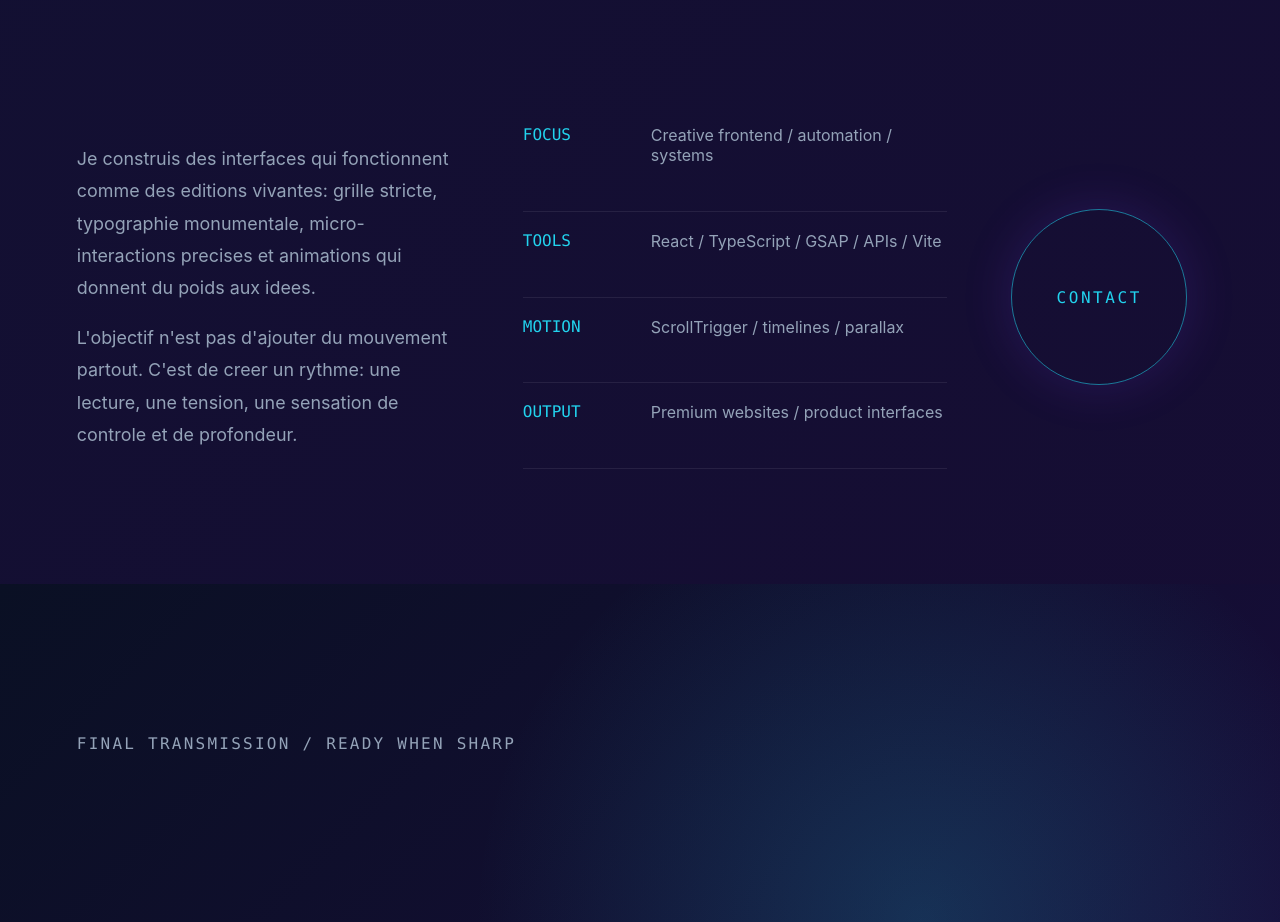
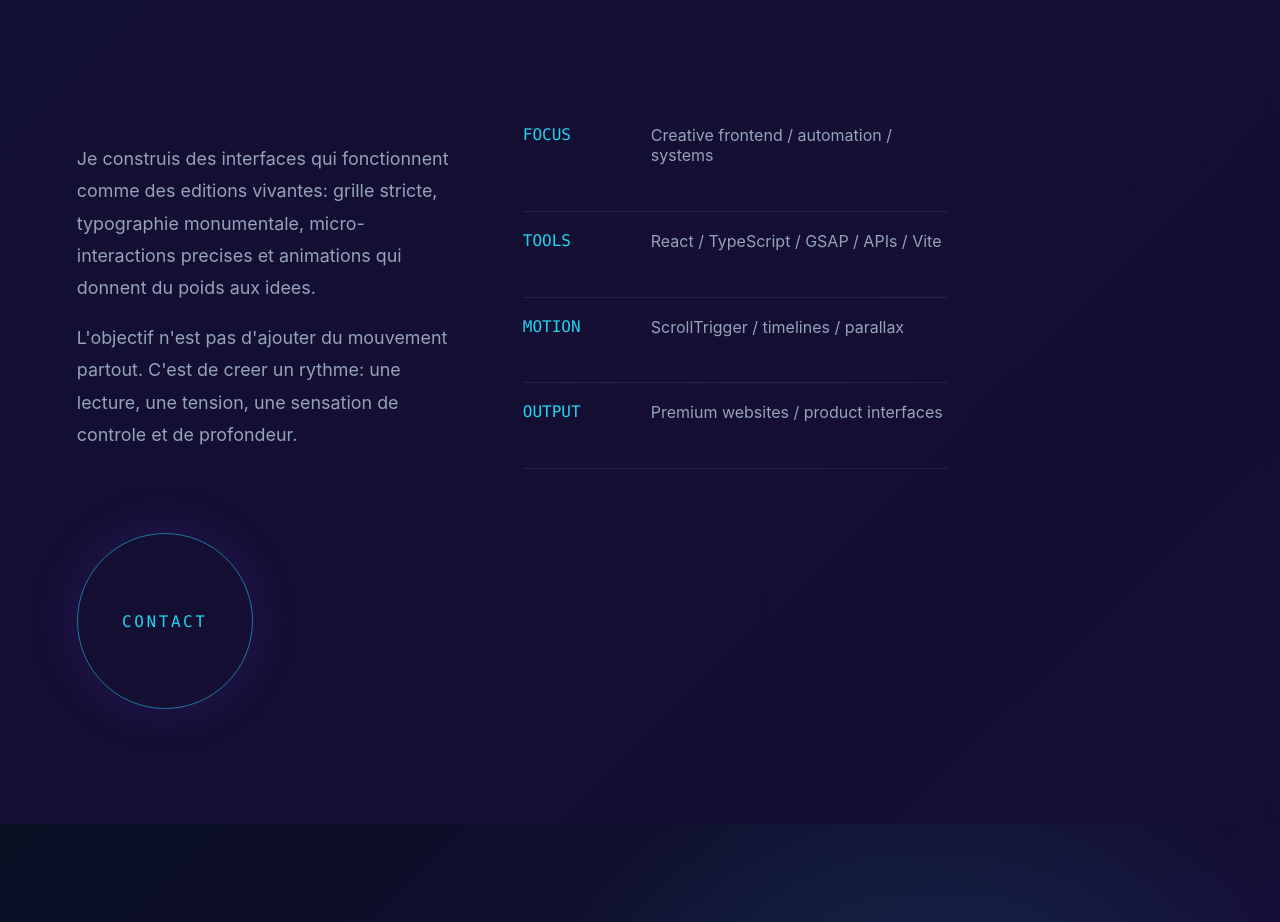
Before and after one commit to nicolassteyer-afk/PJS, a React (Vite) app: page / in a window 1280 px wide. Shown: the part 8480-9402 px from the top of the page. Built offline with nearby package versions, Linux system fonts and the light colour scheme.

Commit message:
Add kinetic about text layer

```diff
--- a/src/components/About.tsx
+++ b/src/components/About.tsx
@@ -16,7 +16,8 @@ export default function About() {
           <div><dt>Motion</dt><dd>ScrollTrigger / timelines / parallax</dd></div>
           <div><dt>Output</dt><dd>Premium websites / product interfaces</dd></div>
         </dl>
-        <a className="about-button" href="#contact" data-cursor="contact"><span>contact</span></a>
+        <div className="about-pulse-copy" data-text-stream aria-hidden="true"><span>motion as orientation</span><span>typography as interface</span><span>systems as atmosphere</span></div>
+        <a className="about-button" href="#contact" data-cursor="contact" data-cursor-title="Contact" data-cursor-text="Passer de l'experience visuelle a une vraie collaboration."><span>contact</span></a>
       </div>
     </section>
   );
```
